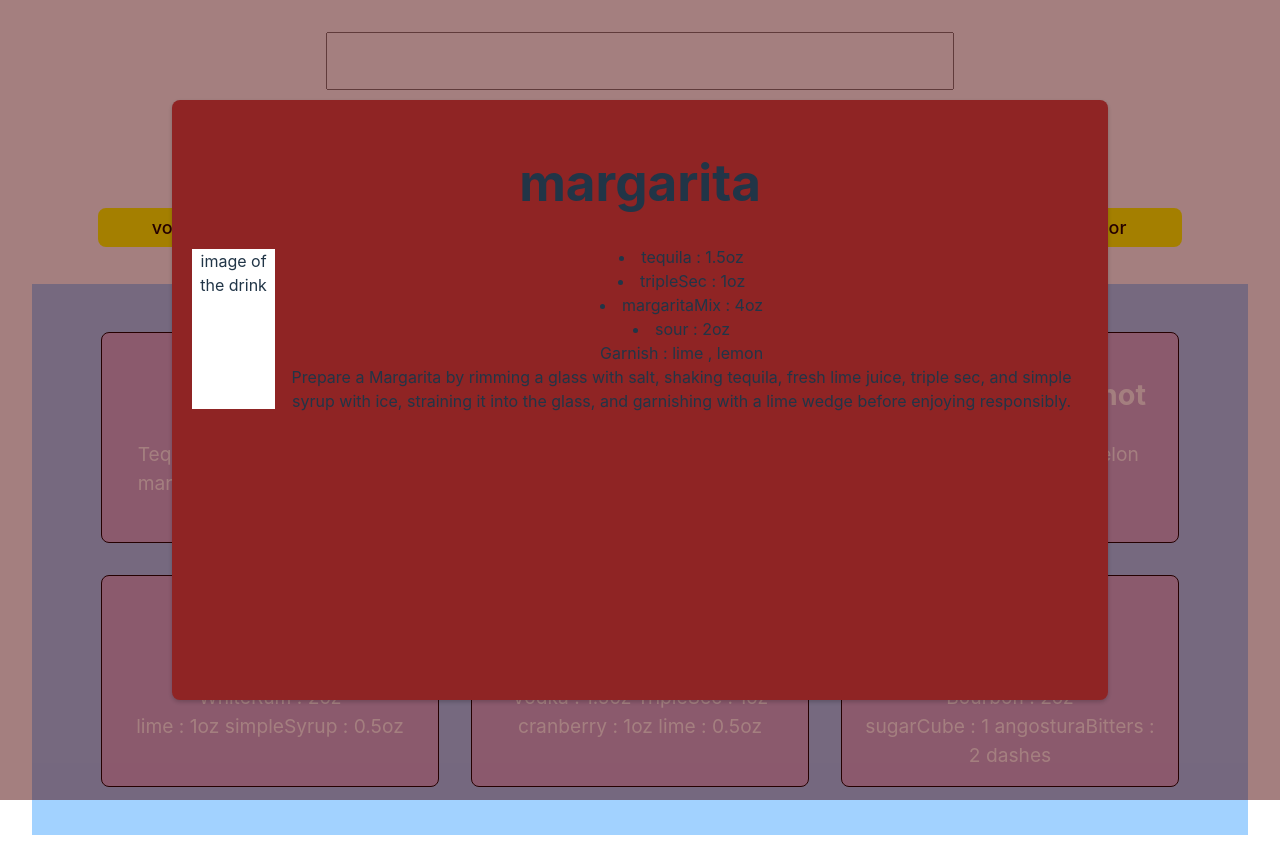
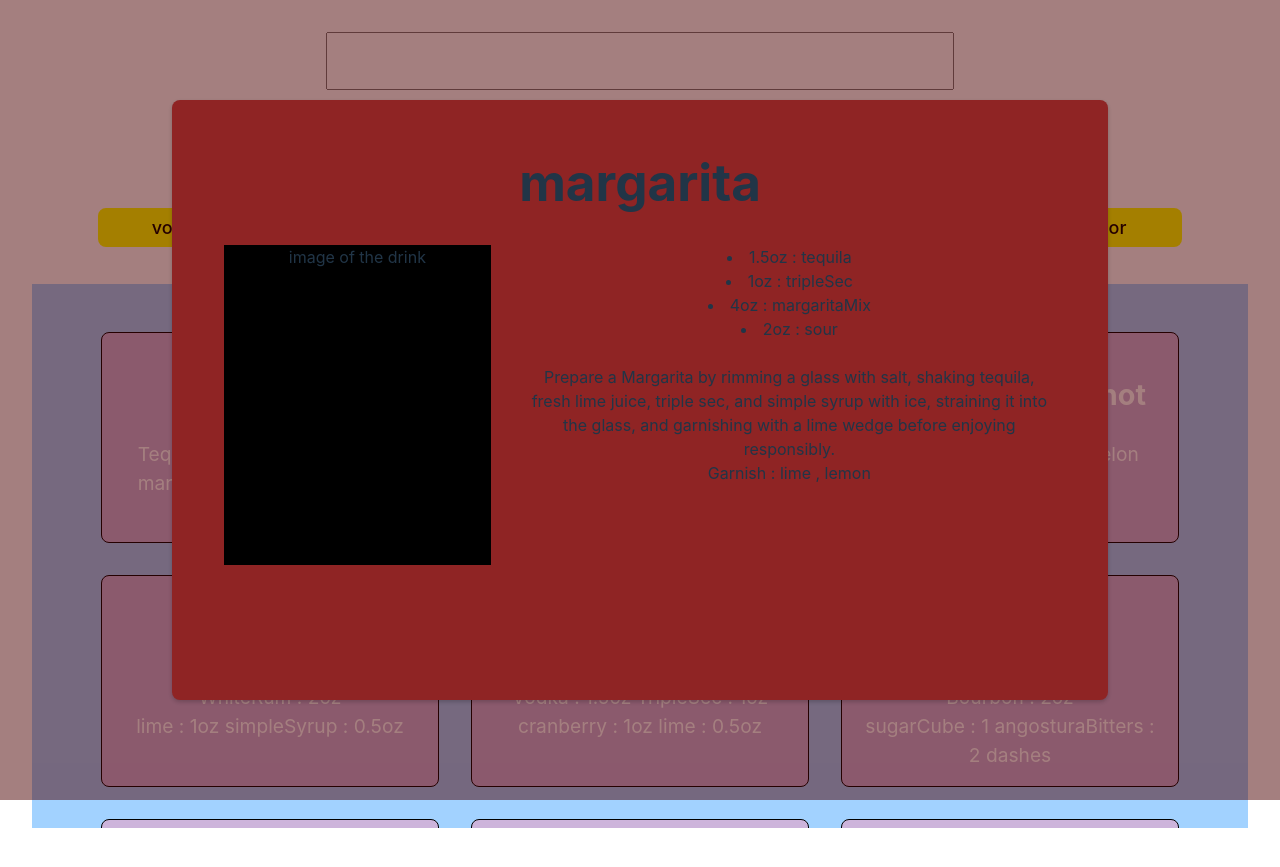
Before and after one commit to NNahkan/shotLand, a React (Vite) app: page / in a window 1280 px wide. Both pictures are taken after a click on the element 270 px from the left and 437 px from the top of the page. Built offline with nearby package versions, Linux system fonts and the light colour scheme; data requests are answered from the project's data file.

Commit message:
More style need for modal

```diff
--- a/db.json
+++ b/db.json
@@ -100,6 +100,103 @@
 				"cherry"
 			],
 			"description": "Muddle the sugar cube and bitters in a glass. Add bourbon and ice, then stir until well chilled. Garnish with an orange twist and cherry to enjoy a classic Old Fashioned."
+		},
+		{
+			"id": 1,
+			"type": "cocktail",
+			"name": "margarita",
+			"liquors": {
+				"tequila": "1.5oz",
+				"tripleSec": "1oz"
+			},
+			"juices": {
+				"margaritaMix": "4oz",
+				"sour": "2oz"
+			},
+			"garnish": [
+				"lime",
+				"lemon"
+			],
+			"description": "Prepare a Margarita by rimming a glass with salt, shaking tequila, fresh lime juice, triple sec, and simple syrup with ice, straining it into the glass, and garnishing with a lime wedge before enjoying responsibly."
+		},
+		{
+			"id": 2,
+			"name": "Sex on the beach",
+			"type": "cocktail",
+			"liquors": {
+				"vodka": "1.5oz",
+				"peach schnapps": "1oz"
+			},
+			"juices": {
+				"orange": "4oz",
+				"cranberry": "2oz"
+			},
+			"garnish": [
+				"lime",
+				"lemon"
+			],
+			"description": "Mix vodka, peach schnapps, cranberry juice, and orange juice in a shaker, strain into a glass over ice, garnish with an orange slice, and enjoy responsibly."
+		},
+		{
+			"id": 3,
+			"name": "Scooby Snack Shot",
+			"type": "shot",
+			"liquors": {
+				"Coconut Rum": "1/2 oz",
+				"Melon Liqueur": "1/2 oz"
+			},
+			"juices": {
+				"Pineapple": "1/2 oz"
+			},
+			"garnish": [
+				"Whipped Cream",
+				"Coconut Flakes"
+			],
+			"description": "Combine Coconut Rum, Melon Liqueur, and Pineapple juice in a shaker with ice. Shake well and strain into a shot glass. Top with a dollop of Whipped Cream and sprinkle Coconut Flakes on top. Enjoy responsibly."
+		},
+		{
+			"id": 4,
+			"type": "cocktail",
+			"name": "mojito",
+			"liquors": {
+				"whiteRum": "2oz"
+			},
+			"juices": {
+				"lime": "1oz",
+				"simpleSyrup": "0.5oz"
+			},
+			"description": "To make a Mojito, muddle mint leaves and simple syrup in a glass, add lime juice and rum, fill with ice, and top with club soda. Stir gently and garnish with a mint sprig."
+		},
+		{
+			"id": 5,
+			"type": "cocktail",
+			"name": "cosmopolitan",
+			"liquors": {
+				"vodka": "1.5oz",
+				"tripleSec": "1oz"
+			},
+			"juices": {
+				"cranberry": "1oz",
+				"lime": "0.5oz"
+			},
+			"description": "Mix vodka, triple sec, cranberry juice, and fresh lime juice in a shaker with ice. Shake well and strain into a chilled cocktail glass. Garnish with a lime twist to enjoy a Cosmopolitan."
+		},
+		{
+			"id": 6,
+			"type": "cocktail",
+			"name": "old fashioned",
+			"liquors": {
+				"bourbon": "2oz"
+			},
+			"juices": {
+				"sugarCube": "1",
+				"angosturaBitters": "2 dashes"
+			},
+			"garnish": [
+				"orange twist",
+				"cherry"
+			],
+			"description": "Muddle the sugar cube and bitters in a glass. Add bourbon and ice, then stir until well chilled. Garnish with an orange twist and cherry to enjoy a classic Old Fashioned."
 		}
 	]
 }
--- a/src/Components/ModalUp.tsx
+++ b/src/Components/ModalUp.tsx
@@ -22,21 +22,22 @@ const ModalUp: React.FC<ModalUpProps> = ({ item, closeModel }) => {
 				<div className='modal-flex'>
 					<div className='temporaryBox'>image of the drink</div>
 					<div className='modal-info'>
-						<div>
-							<div>
-								{liquorsName.map((liquor) =>
-									<li>{liquor} : {liquors[liquor]}</li>
-								)}
-							</div>
-							<div>
-								{juicesName.map((juice) =>
-									<li>{juice} : {juices[juice]}</li>
-								)}
-							</div>
-							<div>
-								Garnish : {garnish.join(" , ")}
-							</div>
+						<div className='modal-ingredients'>
+							{liquorsName.map((liquor) =>
+								<li>{liquors[liquor]} : {liquor} </li>
+							)}
+							{juicesName.map((juice) =>
+								<li>{juices[juice]} : {juice} </li>
+							)}
+						</div>
+						<br />
+						<div className="modal-howTo">
 							<div>{description}</div>
+							{garnish && (
+								<div>
+									Garnish : {garnish.join(" , ")}
+								</div>
+							)}
 						</div>
 					</div>
 				</div>
--- a/src/Components/styles.css
+++ b/src/Components/styles.css
@@ -55,6 +55,9 @@
   justify-content: center;
   padding: 2rem 0;
   margin-top: 2rem;
+  overflow-y: scroll;
+  overflow-x: hidden;
+  height: 60vh;
 }
 
 /* SingleDrink */
@@ -71,12 +74,6 @@
 }
 
 /* modalUp */
-
-.temporaryBox {
-  width: 10rem;
-  height: 10rem;
-  background-color: white;
-}
 
 .overlay {
   position: fixed;
@@ -101,11 +98,25 @@
 
 .modal-flex {
   display: flex;
-  align-items: center;
+  align-items: flex-start;
   justify-content: space-evenly;
+  padding: 0 2rem;
 }
+
+.temporaryBox {
+  width: 10rem;
+  height: 40vh;
+  background-color: black;
+  flex: 1;
+}
+
 
 .modal-info {
   display: flex;
+  flex: 2;
+  margin-left: 2rem;
   flex-direction: column;
-}
+ }
+
+.model-howTo {
+ }
```
